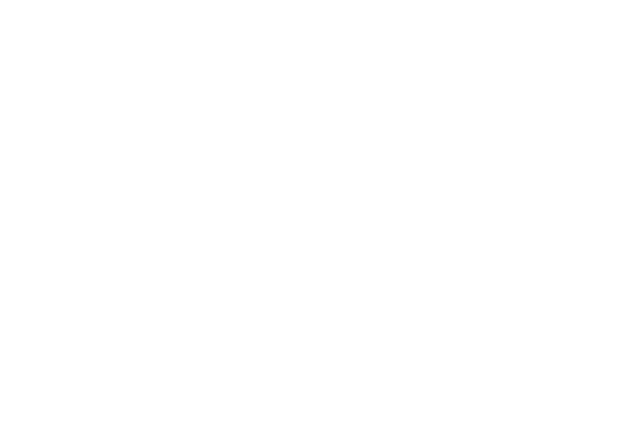
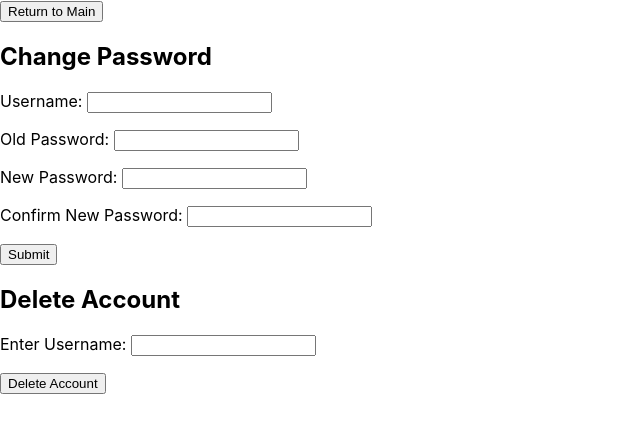
Before and after one commit to ryanden2018/mod5frontend, a React (Create React App) app: page /manageAccount in a window 1280 px wide. Shown: the top 432 px of the page, without its empty margins (0-640 px from the left). Built offline with nearby package versions, Linux system fonts and the light colour scheme; no server answers.

Commit message:
change password, delete user

```diff
--- a/src/App.js
+++ b/src/App.js
@@ -4,6 +4,7 @@ import {BrowserRouter as Router, Route, Link} from 'react-router-dom';
 import Signup from './components/signup';
 import Main from './components/main';
 import Login from './components/login';
+import ManageAccount from './components/manageAccount';
 
 export default class App extends React.Component {
   render() {
@@ -12,6 +13,7 @@ export default class App extends React.Component {
         <Route exact path="/" render={(props) => <Login {...props} />} />
         <Route exact path="/signup" render={(props) => <Signup {...props} />} />
         <Route exact path="/main" render={(props) => <Main {...props} />} />
+        <Route exact path="/manageAccount" render={(props) => <ManageAccount {...props} />} />
       </Router>
     );
   }
--- a/src/components/login.js
+++ b/src/components/login.js
@@ -1,4 +1,5 @@
 import React from 'react';
+import FormButton from './formbutton';
 import '../App.css';
 
 export default class Login extends React.Component {
@@ -37,6 +38,7 @@ export default class Login extends React.Component {
   render() {
     return (
       <div>
+        <FormButton value="Sign Up" handleSubmit={() => this.props.history.push("/signup")} />
         <form onSubmit={this.handleSubmit}>
           <p>Username: <input type="text" id="username" /></p>
           <p>Password: <input type="password" id="password" /></p>
--- a/src/components/main.js
+++ b/src/components/main.js
@@ -84,6 +84,10 @@ class Main extends React.Component {
 
   handleLogout = (e) => {
     e.preventDefault();
+    this.props.modeLogout();
+    this.props.lockLogout();
+    this.props.fileLogout();
+    this.props.roomLogout();
     fetch(`/api/login`, {method:'DELETE'});
     this.props.history.push("/");
   }
@@ -93,7 +97,7 @@ class Main extends React.Component {
     <div>
       <p>Hello, {this.state.username}!</p>
       <form style={{display:"inline"}} onSubmit={this.handleLogout}><input type="submit" value="Logout" /></form>
-      <form style={{display:"inline"}} onSubmit={this.handleManageAccount}><input type="submit" value="Manage Account" /></form>
+      <form style={{display:"inline"}} onSubmit={() => this.props.history.push("/manageAccount")}><input type="submit" value="Manage Account" /></form>
       <FileToolbar username={this.state.username} colors={this.state.colors} socket={this.state.socket} />
       {!!this.props.roomProperties ? <ModeToolbar socket={this.state.socket} colors={this.state.colors} useranme={this.state.username} /> : null }
       {!!this.props.roomProperties ? <FurnishingsToolbar socket={this.state.socket} colors={this.state.colors} username={this.state.username} /> : null }
@@ -119,7 +123,11 @@ const mapDispatchToProps = dispatch => {
     setLockApproved: () => dispatch({type:"SET_LOCK_APPROVED"}),
     brighten : (furnishingId, colors) => dispatch( { type:"BRIGHTEN", furnishingId:furnishingId, colors:colors } ),
     deleteFurnishing : (furnishingId) => dispatch({type:"DELETE_FURNISHING",furnishingId:furnishingId}),
-    updateColor : (furnishingId,colorName,colors) => dispatch({type:"UPDATE_COLOR",furnishingId:furnishingId,colorName:colorName,colors:colors})
+    updateColor : (furnishingId,colorName,colors) => dispatch({type:"UPDATE_COLOR",furnishingId:furnishingId,colorName:colorName,colors:colors}),
+    modeLogout : () => dispatch({type:"MODE_LOGOUT"}),
+    lockLogout : () => dispatch({type:"LOCK_LOGOUT"}),
+    fileLogout : () => dispatch({type:"FILE_LOGOUT"}),
+    roomLogout : () => dispatch({type:"ROOM_LOGOUT"})
   };
 };
 
--- /dev/null
+++ b/src/components/manageAccount.js
@@ -0,0 +1,77 @@
+import React from 'react';
+import '../App.css';
+import FormButton from './formbutton';
+
+export default class ManageAccount extends React.Component {
+
+  state = { err: "" }
+
+  componentDidMount() {
+    fetch("/api/loggedin")
+    .then( res => res.json() )
+    .then( data => {
+      if(!data.status.includes("Logged in as ")) {
+        this.props.history.push("/");
+      }
+    });
+  }
+
+  handleSubmit = (event) => {
+    event.preventDefault();
+    let username = document.querySelector("#username").value;
+    let oldPassword = document.querySelector("#oldPassword").value;
+    let password = document.querySelector("#password").value;
+    let confirmPassword = document.querySelector("#confirmPassword").value;
+
+    if(password !== confirmPassword) {
+      this.setState({err: "New passwords must match"});
+    } else {
+      fetch(`/api/users/${username}/password`,{method:"PATCH",
+        headers: {"Content-type":"application/json"},
+        body: JSON.stringify({ currentPassword:oldPassword, newPassword: password })
+      }).then(res=>res.json())
+      .then( response => {
+        if(response.success) {
+          this.props.history.push("/main");
+        } else {
+          this.setState({err:"Could not create user"});
+        }
+      });
+    }
+
+  }
+
+  deleteAccount = (event) => {
+    event.preventDefault();
+    let username = document.querySelector('#deleteUsername').value;
+    if( window.confirm("Are you sure you want to permanently delete this account?") )
+    {
+      fetch(`/api/users/${username}`,{method:"DELETE"})
+      .then( () =>
+        fetch(`/api/login`, {method:'DELETE'})
+        .then( () => this.props.history.push("/") ) );
+    }
+  }
+
+  render() {
+    return (
+      <div>
+        <FormButton value="Return to Main" handleSubmit={() => this.props.history.push("/main")} />
+        <h2>Change Password</h2>
+        <form onSubmit={this.handleSubmit}>
+          <p>Username: <input type="text" id="username" /></p>
+          <p>Old Password: <input type="password" id="oldPassword" /></p>
+          <p>New Password: <input type="password" id="password" /></p>
+          <p>Confirm New Password: <input type="password" id="confirmPassword" /></p>
+          <p style={{color:"red"}}><b>{this.state.err}</b></p>
+          <p><input type="submit" value="Submit" /></p>
+        </form>
+        <h2>Delete Account</h2>
+        <form onSubmit={this.deleteAccount}>
+          <p>Enter Username: <input type="text" id="deleteUsername" /></p>
+          <p><button type="submit">Delete Account</button></p>
+        </form>
+      </div>
+    );
+  }
+}
--- a/src/components/signup.js
+++ b/src/components/signup.js
@@ -1,5 +1,6 @@
 import React from 'react';
 import '../App.css';
+import FormButton from './formbutton';
 
 export default class Signup extends React.Component {
 
@@ -55,6 +56,7 @@ export default class Signup extends React.Component {
   render() {
     return (
       <div>
+        <FormButton value="Return to Login" handleSubmit={() => this.props.history.push("/")} />
         <form onSubmit={this.handleSubmit}>
           <p>Username: <input type="text" id="username" /></p>
           <p>Password: <input type="password" id="password" /></p>
--- a/src/reducers/fileReducer.js
+++ b/src/reducers/fileReducer.js
@@ -8,6 +8,8 @@ export default function fileReducer(state = {amOwner:false,roomProperties:null,a
       return {...state, availableRooms: {...action.rooms}}
     case 'RESET_FILE':
       return {...state,amOwner:false,roomProperties:null};
+    case 'FILE_LOGOUT':
+      return {amOwner:false,roomProperties:null,availableRooms:null};
     default:
       return state
   }
--- a/src/reducers/lockReducer.js
+++ b/src/reducers/lockReducer.js
@@ -12,6 +12,8 @@ export default function lockReducer(state = {lockRequested:false,mouseDown:false
       return {...state, mouseDown: true, mousex: action.mousex, mousey: action.mousey};
     case "UN_SET_MOUSE_DOWN":
       return {...state, mouseDown: false};
+    case "LOCK_LOGOUT":
+      return {lockRequested:false,mouseDown:false,lockObtained:false,furnishingId:null,mousex:null,mousey:null};
     default:
       return state
   }
--- a/src/reducers/modeReducer.js
+++ b/src/reducers/modeReducer.js
@@ -1,9 +1,11 @@
-export default function modeeReducer(state = {mode:"move",colorName:"green"}, action) {
+export default function modeReducer(state = {mode:"move",colorName:"green"}, action) {
   switch(action.type) {
     case "SET_MODE":
       return {...state, mode: action.mode}
     case "SET_COLOR":
       return {...state, colorName:action.colorName}
+    case "MODE_LOGOUT":
+      return {mode:"move",colorName:"green"};
     default:
       return state
   }
--- a/src/reducers/roomReducer.js
+++ b/src/reducers/roomReducer.js
@@ -108,6 +108,8 @@ export default function roomReducer(state = [], action) {
       break;
     case 'DELETE_FURNISHING':
       return state.filter( furnishing => furnishing.id !== action.furnishingId );
+    case 'ROOM_LOGOUT':
+      return [];
     case 'UPDATE_COLOR':
       let furnishingCol = state.find( furnishing => furnishing.id === action.furnishingId );
       if(furnishingCol) {
```
